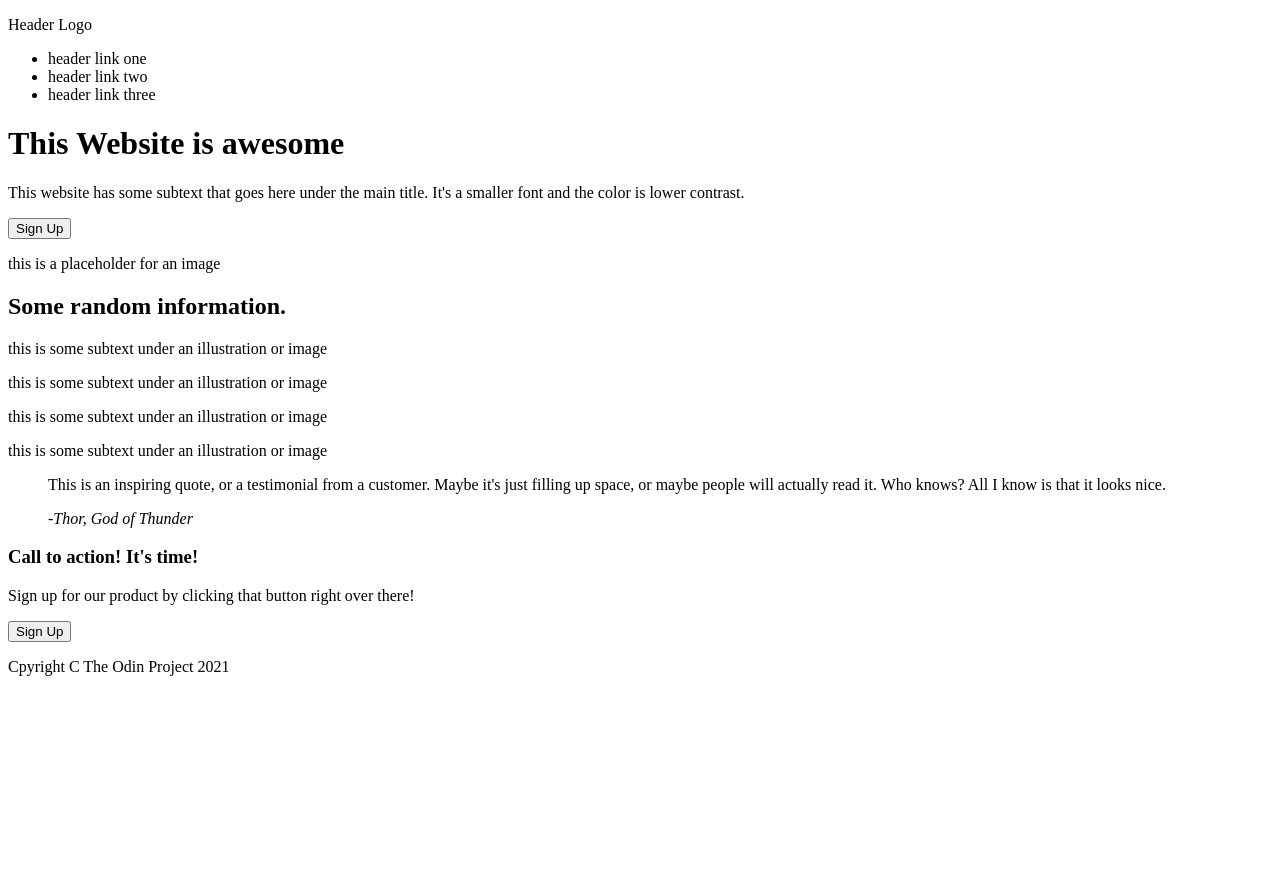
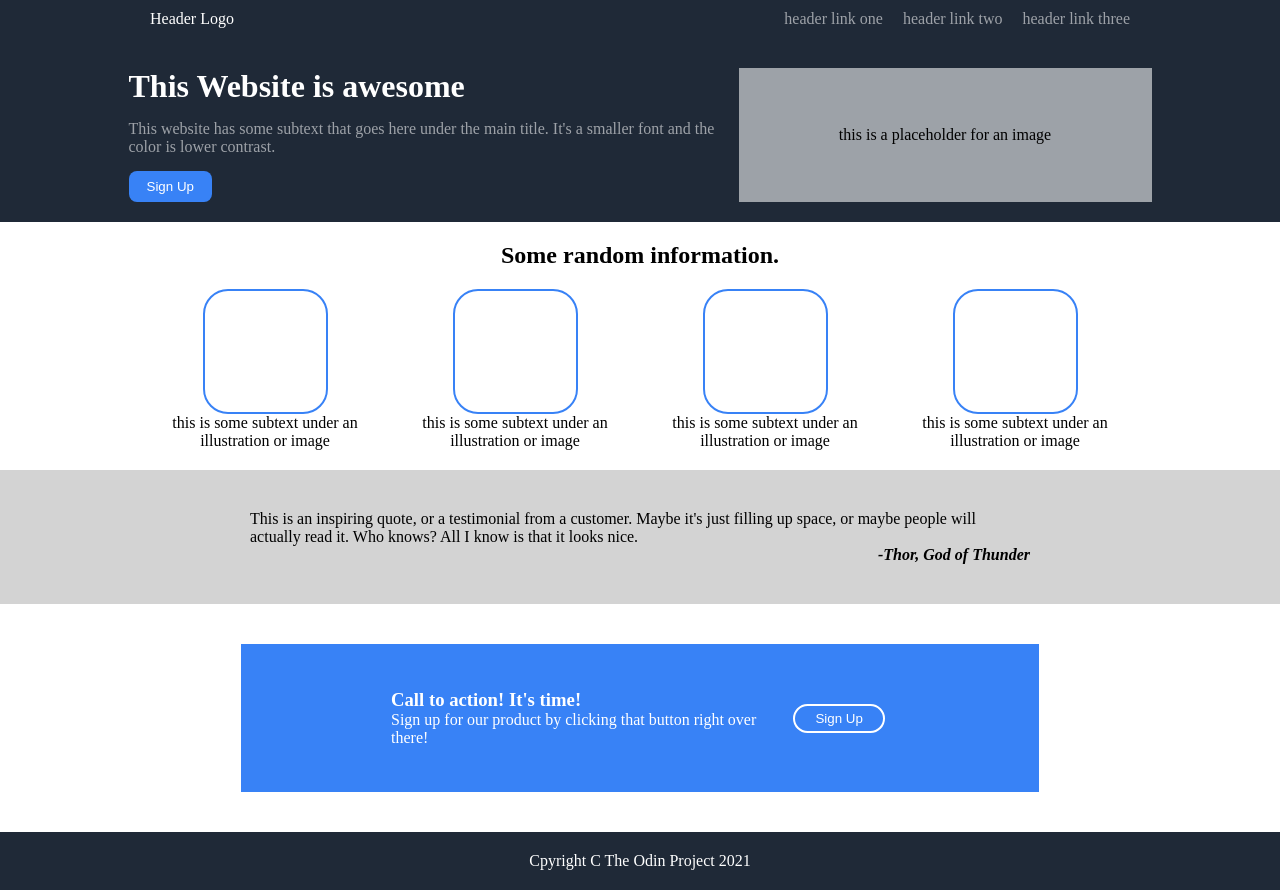
Before and after one commit to chris-aguilar-dev/odin-landing-page, a plain HTML site: page index.html in a window 1280 px wide. Before the commit the page ends 800 px from the top, so only its background shows below. Drawn offline with Linux system fonts and the light colour scheme.

Commit message:
Finish styles on website

```diff
--- a/index.html
+++ b/index.html
@@ -4,7 +4,7 @@
     <meta charset="UTF-8">
     <meta name="viewport" content="width=device-width, initial-scale=1.0">
     <title>Document</title>
-    <link rel="stylesheet" href="style.cssuiiiiiiij">
+    <link rel="stylesheet" href="style.css">
 </head>
 <body>
     <div class="header">
--- /dev/null
+++ b/style.css
@@ -0,0 +1,162 @@
+:root {
+
+}
+
+* {
+    box-sizing: border-box;
+    padding: 0;
+    margin: 0;
+}
+
+.header {
+    background-color: #1f2937;
+    display: flex;
+    justify-content: space-between;
+    padding: 10px 150px 20px;
+}
+
+.header-logo {
+    color: white;
+}
+
+ul {
+    display: flex;
+    gap: 20px;
+    list-style: none;
+}
+
+li {
+    color: #ffffff90;
+}
+
+.hero {
+    background-color: #1f2937;
+    display: flex;
+    justify-content: center;
+    padding: 20px 50px;
+    gap: 20px;
+}
+
+.hero-text {
+    width: 50%;
+    color: white;
+}
+
+.hero-text p {
+    color: #ffffff90;
+}
+
+.hero-text h1,
+.hero-text p {
+    padding-bottom: 15px;
+}
+
+.hero-img {
+    width: 35%;
+    background-color: #ffffff90;
+    display: flex;
+    justify-content: center;
+    align-items: center;
+    padding: 0 -150px;
+}
+
+.hero-text button {
+    background-color: #3882f6;
+    color: white;
+    padding: 8px 18px;
+    border-radius: 8px;
+    border: none;
+}
+
+.subject {
+    display: flex;
+    flex-direction: column;
+    justify-content: center;
+    align-items: center;
+    padding: 20px 40px;
+}
+
+.subject-title {
+    margin-bottom: 20px;
+}
+
+.subject-boxes {
+    display: flex;
+    justify-content: center;
+    gap: 10px;
+}
+
+.boxes-content {
+    display: flex;
+    flex-direction: column;
+    align-items: center;
+    width: 20%;
+    height: auto;
+    text-align: center;
+}
+
+.deco-box {
+    height: 125px;
+    width: 125px;
+    border: #3882f6 2px solid;
+    border-radius: 25px;
+}
+
+.quote {
+    background-color: lightgray;
+    display: flex;
+    justify-content: center;
+    padding: 40px 40px;
+}
+
+blockquote {
+    width: 65%;
+    display: flex;
+    flex-direction: column;
+    justify-content: center;
+    align-items: end;
+}
+
+cite {
+    font-weight: 700;
+}
+
+.sign-up {
+    padding: 40px 40px;
+    display: flex;
+    justify-content: center;
+}
+
+.sign-up-box {
+    background-color: #3882f6;
+    display: flex;
+    padding: 45px 150px;
+}
+
+.sign-up-text {
+    width: 80%;
+    color: white;
+}
+
+.sign-up-button {
+    width: 20%;
+    display: flex;
+    justify-content: center;
+    align-items: center;
+}
+
+.sign-up-button button {
+    color: white;
+    background-color: #3882f6;
+    border: white 2px solid;
+    border-radius: 15px;
+    padding: 5px 20px;
+}
+
+.footer {
+    background-color: #1f2937;
+    display: flex;
+    justify-content: center;
+    color: white;
+    padding: 20px 0;
+}
```
